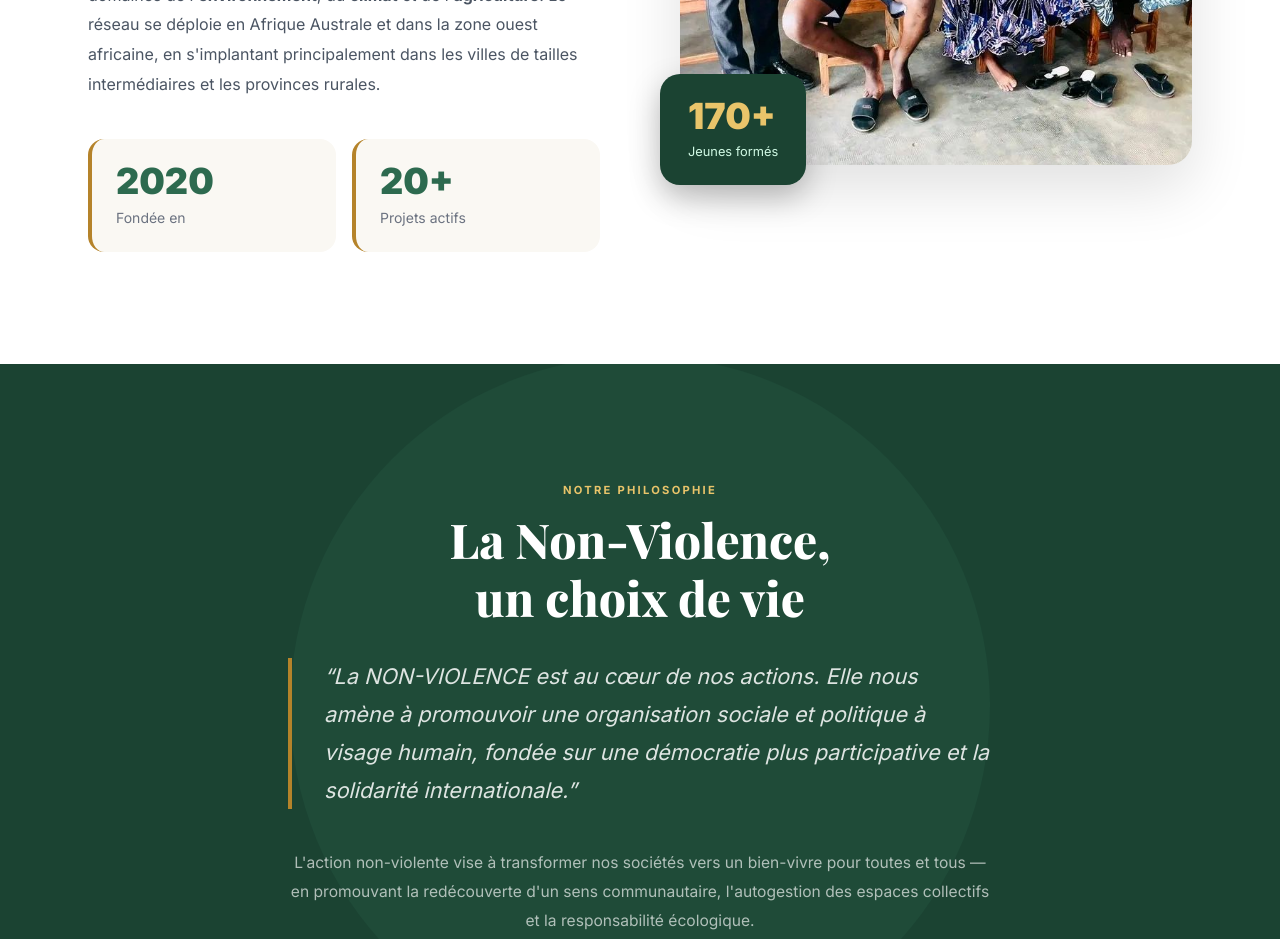
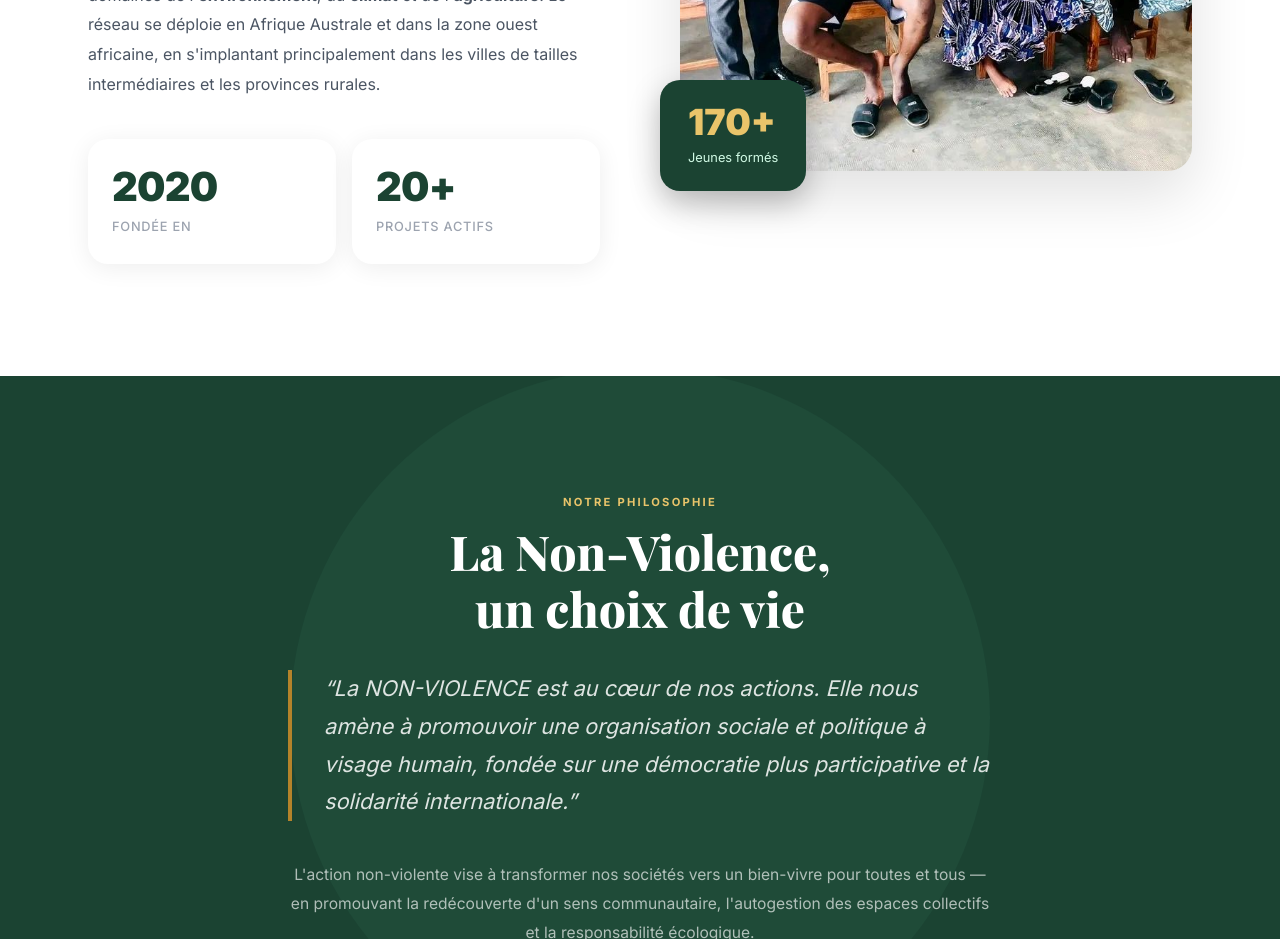
Before and after one commit to VOGLOSSOU/TeerraAfrica, a Next.js app: page /a-propos in a window 1280 px wide. Shown: the part 1080-2019 px from the top of the page. Built offline with nearby package versions, Linux system fonts and the light colour scheme; a web font is replaced by a local one.

Commit message:
d'autres borders corrigées

```diff
--- a/app/a-propos/page.tsx
+++ b/app/a-propos/page.tsx
@@ -68,15 +68,25 @@ export default function AProposPage() {
 
               <div style={{ display: 'grid', gridTemplateColumns: '1fr 1fr', gap: '1rem', marginTop: '2.5rem' }}>
                 {[
-                  { val: '2020', label: 'Fondée en' },
-                  { val: '20+', label: 'Projets actifs' },
+                  { val: '2020', label: 'Fondée en', icon: '◆' },
+                  { val: '20+', label: 'Projets actifs', icon: '◆' },
                 ].map((s, i) => (
                   <div key={i} style={{
-                    background: '#faf8f3', padding: '1.5rem',
-                    borderRadius: '16px', borderLeft: '4px solid #b5832a',
+                    background: '#ffffff',
+                    padding: '1.75rem 1.5rem',
+                    borderRadius: '20px',
+                    boxShadow: '0 4px 24px rgba(0,0,0,0.07)',
                   }}>
-                    <p style={{ fontSize: '2.25rem', fontWeight: 900, color: '#2d6a4f', lineHeight: 1 }}>{s.val}</p>
-                    <p style={{ color: '#6b7280', fontSize: '0.875rem', marginTop: '0.5rem' }}>{s.label}</p>
+                    <p style={{
+                      fontSize: '2.5rem', fontWeight: 900,
+                      color: '#1b4332', lineHeight: 1,
+                      letterSpacing: '-0.02em',
+                    }}>{s.val}</p>
+                    <p style={{
+                      color: '#9ca3af', fontSize: '0.8rem',
+                      marginTop: '0.6rem', fontWeight: 500,
+                      textTransform: 'uppercase', letterSpacing: '0.06em',
+                    }}>{s.label}</p>
                   </div>
                 ))}
               </div>
```
